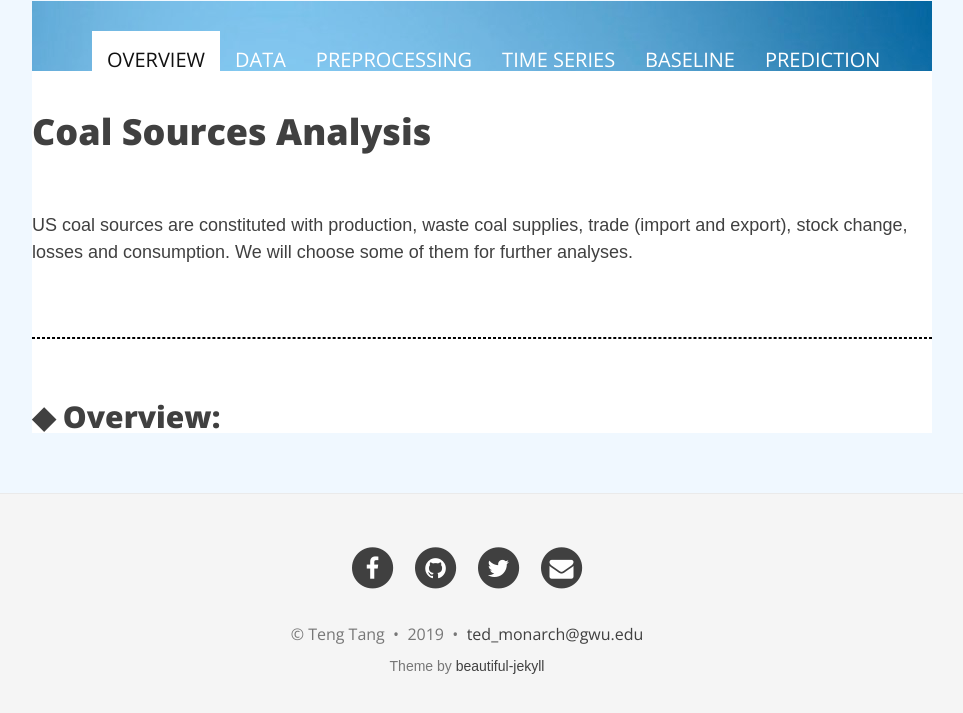
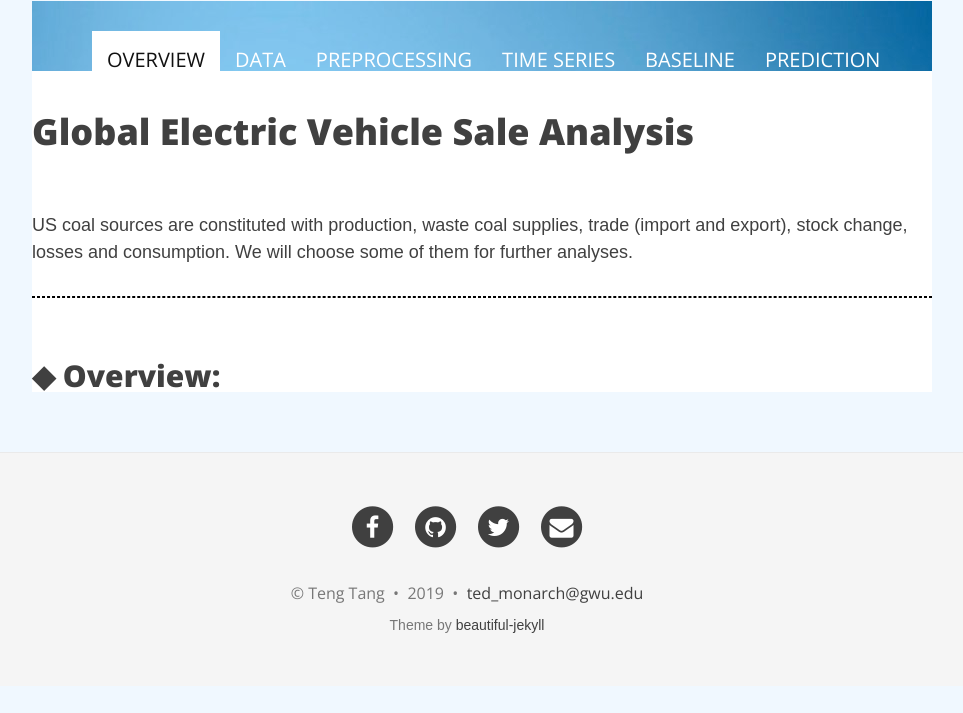
Before and after one commit to Monarch2018/ev_prediction, a Jekyll site: the page built from index.html, in a window 1280 px wide and 900 px high, scrolled down 550 px, cut to the strip 173-886 px from the top of the window. Shown: the whole strip, without its empty margins (173-1136 px from the left). Built offline with Jekyll 4.4.1, drawn with Linux system fonts in a browser that asks for light colours; nearby versions of some CDN libraries; the list of posts is cut into pages by our own code; after the commit the page ends 1409 px from its top, so only the background shows below that.

Commit message:
Update index.html

```diff
--- a/index.html
+++ b/index.html
@@ -42,11 +42,9 @@ bigimg: /img/tesla.png
 
 			<div id="blurb">
 				<br>
-				<h1>Coal Sources Analysis</h1>
+				<h1>Global Electric Vehicle Sale Analysis</h1>
 				<br>
 				<p>US coal sources are constituted with production, waste coal supplies, trade (import and export), stock change, losses and consumption. We will choose some of them for further analyses.</p>
-
-				<br>
 				<hr style="border: 0.8px dashed black;"/>
 				<br>
 				<h2>&#9670 Overview: </h2>
```
